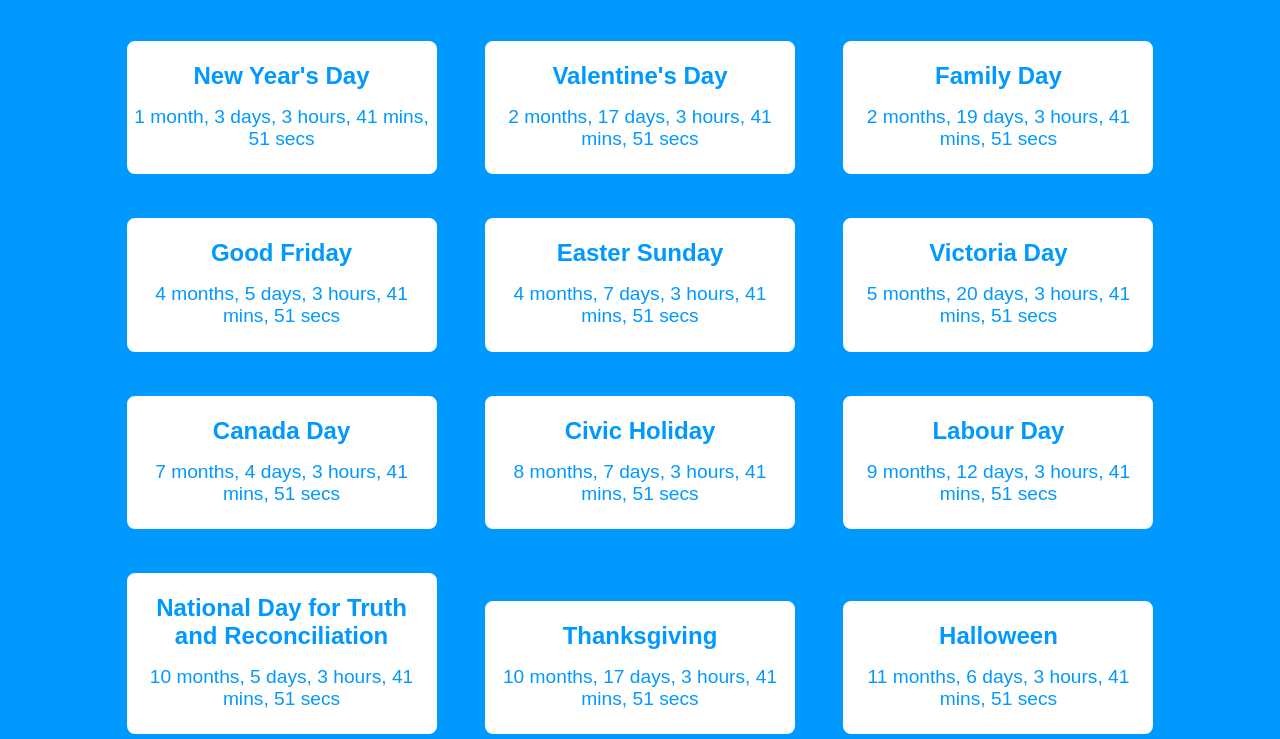
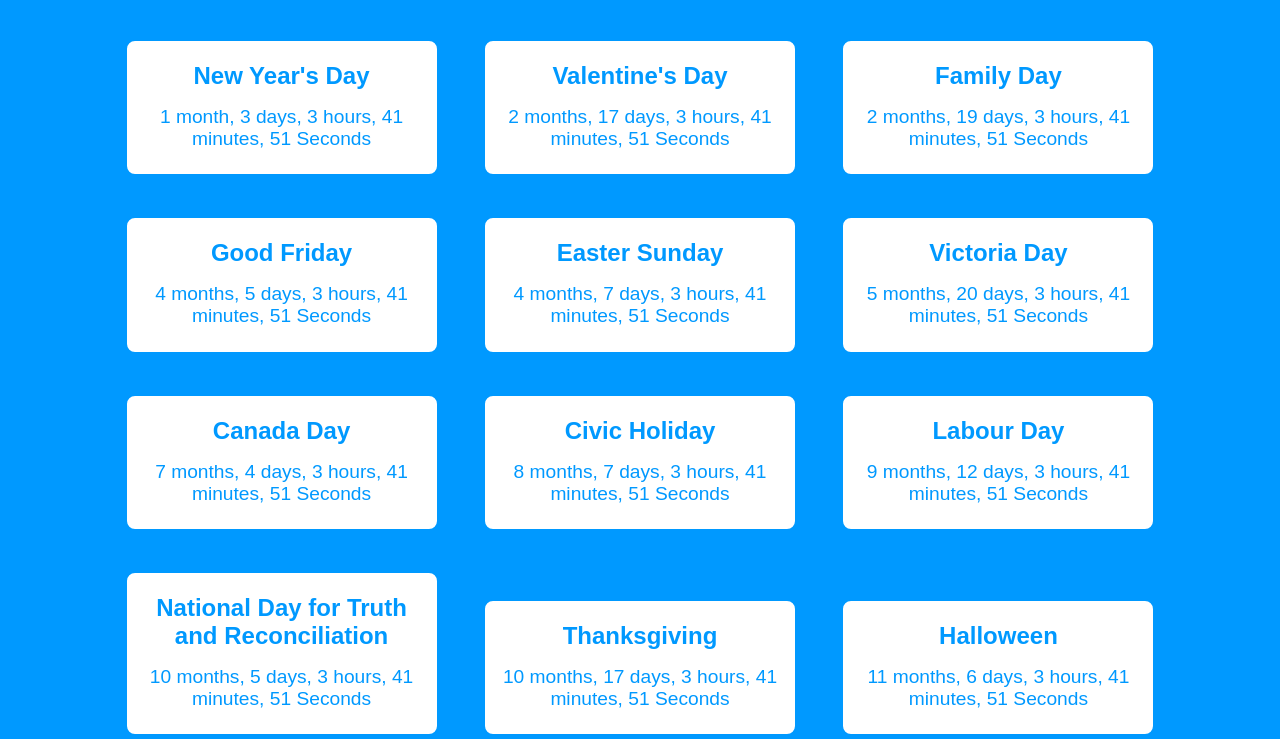
Before and after one commit to camcookie876/e, a plain HTML site: page calender/ca/index.html in a window 1280 px wide. Shown: the part 61-800 px from the top of the page. Drawn offline with Linux system fonts and the light colour scheme.

Commit message:
git commit -m "Fix calender links and time"

```diff
--- a/calender/ca/index.html
+++ b/calender/ca/index.html
@@ -142,8 +142,8 @@
         if (months > 0) parts.push(`${months} month${months>1?"s":""}`);
         if (days > 0) parts.push(`${days} day${days>1?"s":""}`);
         if (hours > 0) parts.push(`${hours} hour${hours>1?"s":""}`);
-        if (minutes > 0) parts.push(`${minutes} min${minutes>1?"s":""}`);
-        if (seconds > 0 || minutes > 0) parts.push(`${seconds} sec${seconds>1?"s":""}`);
+        if (minutes > 0) parts.push(`${minutes} minute${minutes>1?"s":""}`);
+        if (seconds > 0 || minutes > 0) parts.push(`${seconds} Second${seconds>1?"s":""}`);
 
         el.textContent = parts.join(", ");
       });
```
Also changed, not shown: calender/index.html (+2 -2 lines), calender/us/index.html (+2 -2 lines).
